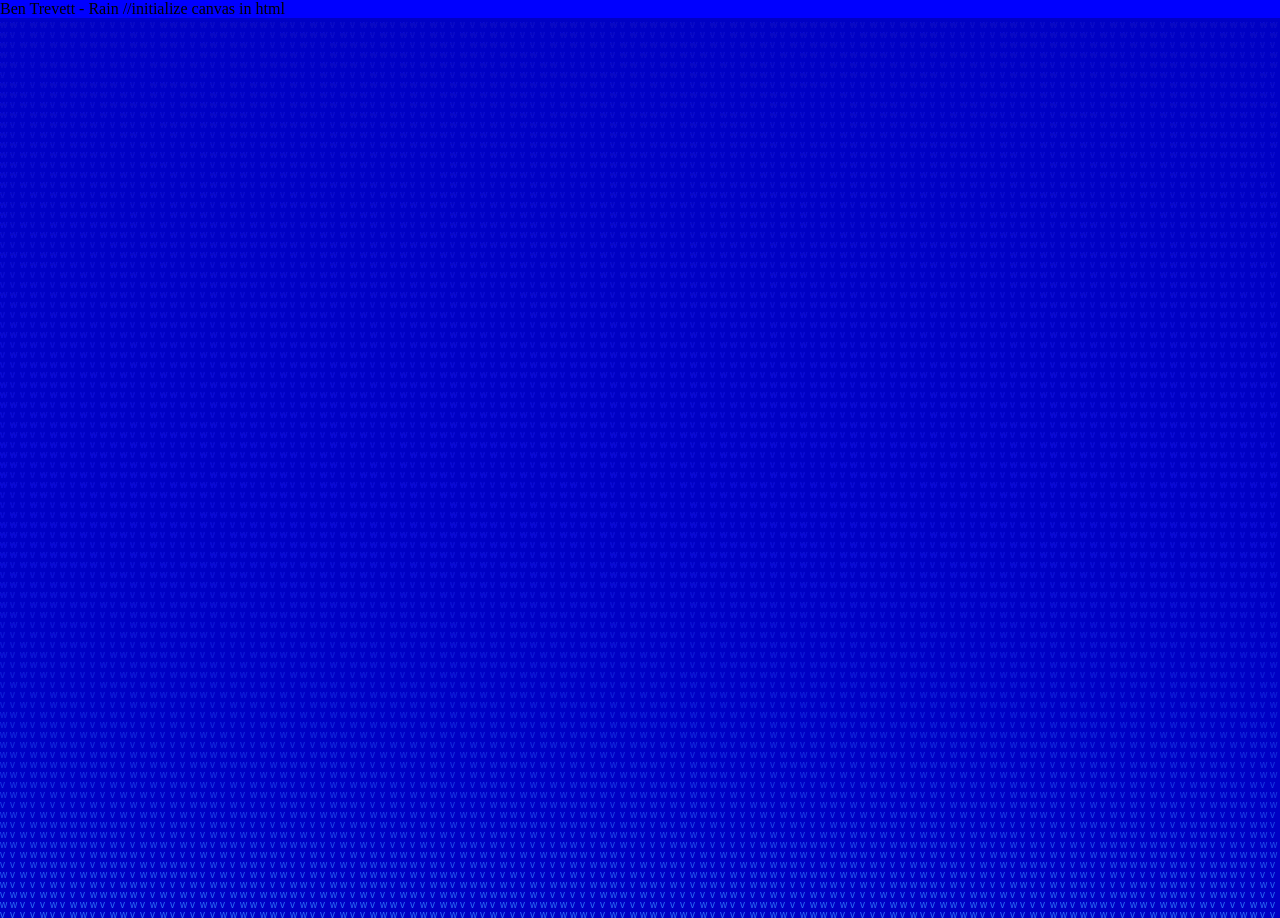
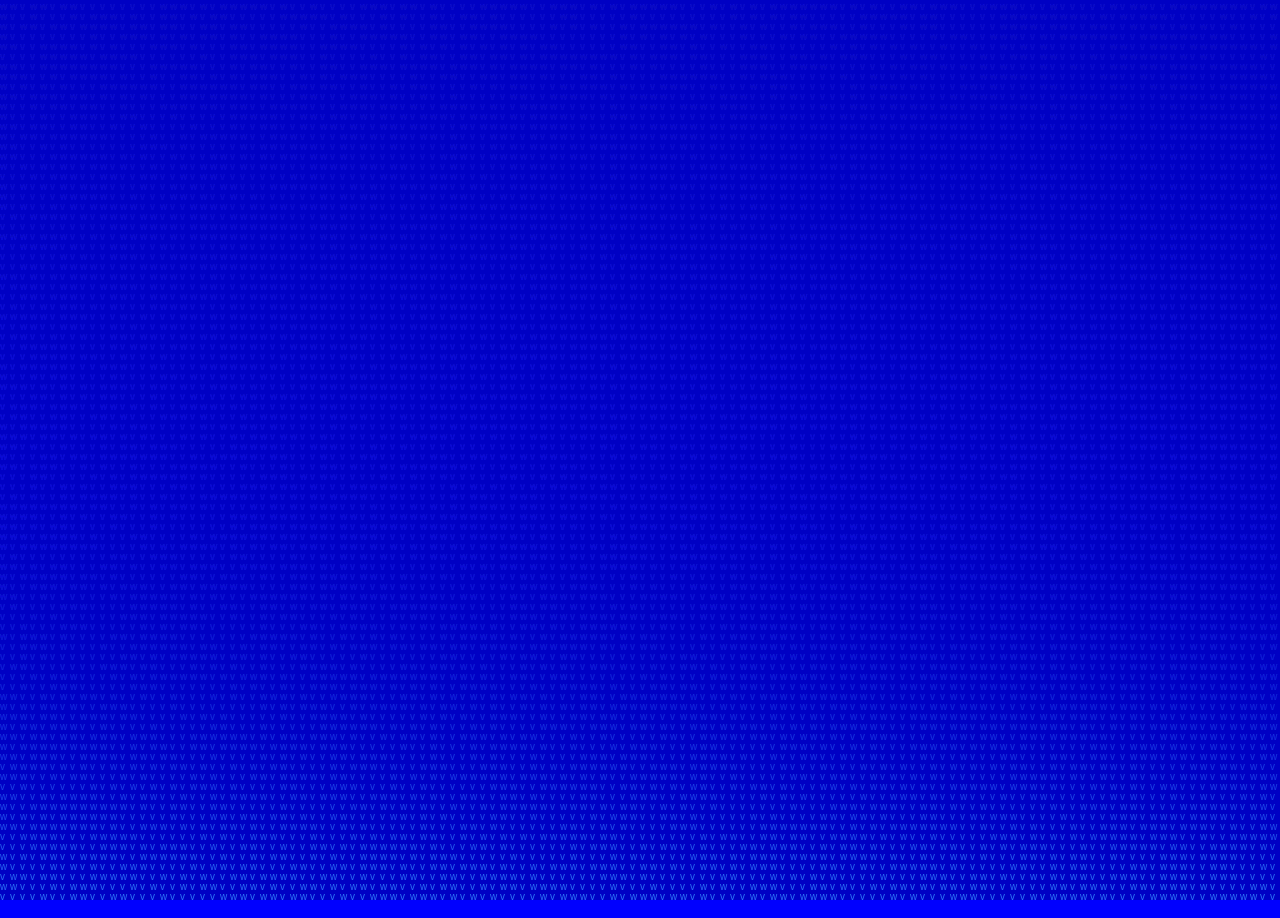
Before and after one commit to bentrevett/bentrevett.github.io, a Jekyll site: the page rain/index.html, which Jekyll copies as it is, in a window 1280 px wide. Built offline with Jekyll 4.4.1, drawn with Linux system fonts in a browser that asks for light colours.

Commit message:
Update index.html

```diff
--- a/rain/index.html
+++ b/rain/index.html
@@ -1,8 +1,8 @@
 <!DOCTYPE html>
 <html>
-    <head>
+    <head><title>
         Ben Trevett - Rain
-        <style>
+        </title><style>
             * {margin: 0; padding: 0;}
             body {background: blue;}
             canvas {display: block;}
@@ -10,7 +10,6 @@
     </head>
 
     <body>
-        //initialize canvas in html
         <canvas id="c"></canvas>
 
         <script>
```
